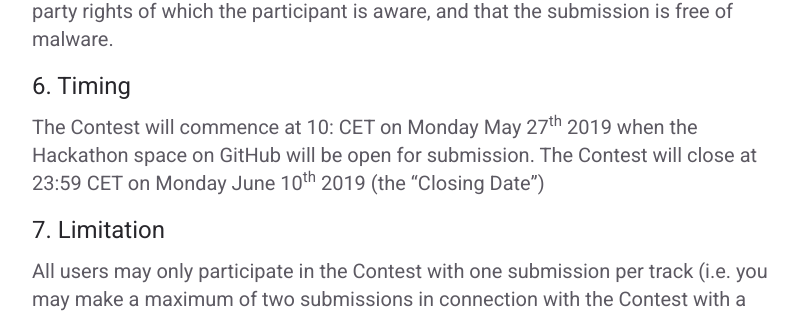
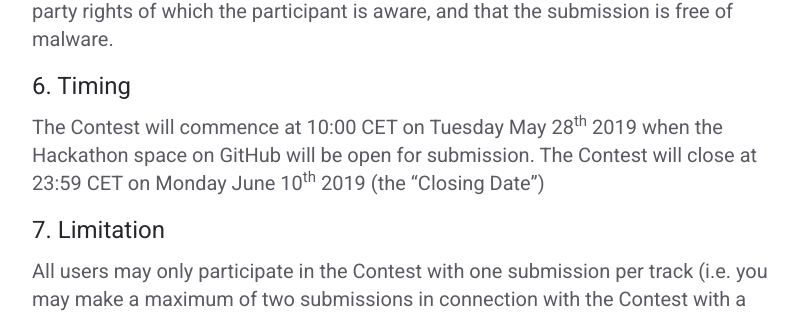
Before and after one commit to givevoicetofootball/givevoicetofootball.github.io, a Jekyll site: the page built from rules.md, in a window 1280 px wide. Shown: the part 3011-3324 px from the top of the page, without its empty margins (356-1154 px from the left). Built offline with Jekyll 4.4.1, drawn with Linux system fonts in a browser that asks for light colours.

Commit message:
Changed dates and delted html

```diff
--- a/index.html
+++ /dev/null
@@ -1,3 +0,0 @@
-<html>
-
-</html>
--- a/rules.md
+++ b/rules.md
@@ -62,7 +62,7 @@ Participant further represents and warrants that he or she is the sole author an
 
 
 ## 6. Timing
-The Contest will commence at 10: CET on Monday May 27<sup>th</sup> 2019 when the Hackathon space on GitHub will be open for submission. The Contest will close at 23:59 CET on Monday June 10<sup>th</sup> 2019 (the “Closing Date”)
+The Contest will commence at 10:00 CET on Tuesday May 28<sup>th</sup> 2019 when the Hackathon space on GitHub will be open for submission. The Contest will close at 23:59 CET on Monday June 10<sup>th</sup> 2019 (the “Closing Date”)
 
 ## 7. Limitation
 All users may only participate in the Contest with one submission per track (i.e. you may make a maximum of two submissions in connection with the Contest with a maximum of one submission per track i.e. one submission for a product idea and one submission for a prototype/demo).
```
Also changed, not shown: index.md (+2 -2 lines).
